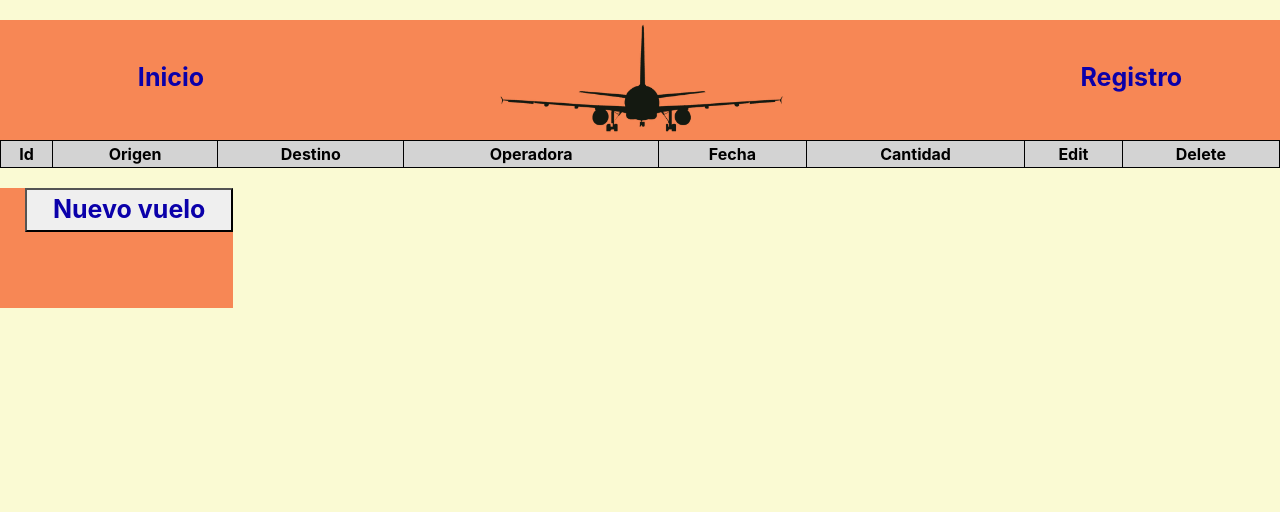
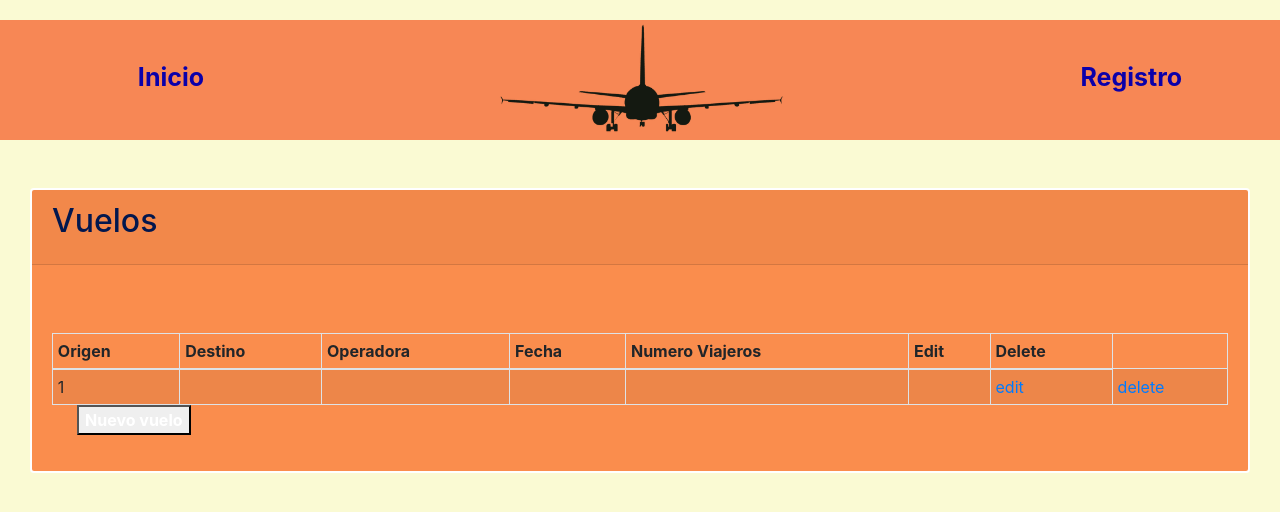
Before and after one commit to Jachada/GestionDeVuelos, a PHP site: page /content/vuelosGestor.php in a window 1280 px wide. Shown: the top 512 px of the page. Run offline with PHP 8.4, Linux system fonts and the light colour scheme; tables that the repository leaves empty or names only in its code hold one stand-in row (values such as "Sample post"); data that the repository does not hold is empty.

Commit message:
Update vuelosGestor.php

```diff
--- a/content/vuelosGestor.php
+++ b/content/vuelosGestor.php
@@ -8,27 +8,6 @@
     <title>VUELOS GESTOR</title>
     <link rel="stylesheet" href="../style/bootstrap.min.css">
     <link rel="stylesheet" href="../style/style.css">
-    <style>
-        table,
-        th,
-        td {
-            margin: auto;
-            border: 1px solid black;
-            border-collapse: collapse;
-            background-color: lightgray;
-            text-align: center;
-
-
-        }
-
-        td {
-            padding: 12px;
-        }
-
-        body {
-            color: black;
-        }
-    </style>
 </head>
 
 <body>
@@ -53,42 +32,37 @@
 
 
                         <li class="">
-                            <a href="registro.php"><i class=""></i><span><strong>Registro</strong></span></a>
+                            <a href="./content/registro.php"><i class=""></i><span><strong>Registro</strong></span></a>
                         </li>
 
                     </ul>
                 </nav>
             </header>
         </div>
+        <div class="row-12 mt-5">
+            <div class="col-12 mb-3">
+                <section class="card ">
+                    <header class="card-header">
 
-
-    </div>
-    <table border=1 fopnt-color=black>
+                        <h2 class="card-title">Vuelos</h2>
+                    </header>
+                    <div class="card-body">
+                        <table class="table table-bordered table-striped table-sm mb-0">
                             <thead>
                                 <tr>
-                <th>Id</th>
                                     <th>Origen</th>
                                     <th>Destino</th>
                                     <th>Operadora</th>
                                     <th>Fecha</th>
-                <th>Cantidad</th>
+                                    <th>Numero Viajeros</th>
                                     <th>Edit</th>
                                     <th>Delete</th>
-
-
                                 </tr>
                             </thead>
-        <tbody>
+
 
                             <?php
                             include  'databaseManager.inc.php';
-
-            // ESTE USER (SESION) DEBE SER "GESTOR" PARA VER LA TABLA ENTERA!
-
-            session_start();
-            if (isset($_SESSION['perfil'])) {
-                if ($_SESSION['perfil'] == "Gestor") {
-
                             $arrayconvuelos = mostrarVuelos();
 
                             echo "</br>";
@@ -99,50 +73,46 @@
                             ?>
                                 <tr>
 
-                            <td><?php echo $vuelo['id']; ?></td>
-                            <td><?php echo $vuelo['CiudadOrigen']; ?></td>
-                            <td><?php echo $vuelo['CiudadDestino']; ?></td>
-                            <td><?php echo $vuelo['Operadora']; ?></td>
-                            <td><?php echo $vuelo['Fecha']; ?></td>
-                            <td><?php echo $vuelo['CantidadViajeros']; ?></td>
-                            <td><a href="edit.php?id=<?php echo $vuelo['id'] ?>">edit</a></td>
-                            <td><a href="delete.php?id=<?php echo $vuelo['id'] ?>">delete</a></td>
+                                    <td class="align-middle"><?php echo $vuelo['id']; ?></td>
+                                    <td class="align-middle"><?php echo $vuelo['CiudadOrigen']; ?></td>
+                                    <td class="align-middle"><?php echo $vuelo['CiudadDestino']; ?></td>
+                                    <td class="align-middle"><?php echo $vuelo['Operadora']; ?></td>
+                                    <td class="align-middle"><?php echo $vuelo['Fecha']; ?></td>
+                                    <td class="align-middle"><?php echo $vuelo['CantidadViajeros']; ?></td>
+                                    <td class="align-middle"><a href="edit.php?id=<?php echo $vuelo['id'] ?>">edit</a></td>
+                                    <td class="align-middle"><a href="delete.php?id=<?php echo $vuelo['id'] ?>">delete</a></td>
 
+
+                                <tr></tr>
                                 </tr>
                             <?php
                             endforeach;
-                } else {
-                    header("Location: login.php");
-                }
-            }
 
                             ?>
                             </tbody>
                         </table>
-    </tbody>
-    </table>
-
-
                         <div class="row">
-
                             <header class="pie de pagina">
-            <div class="menu_bar d-flex justify-content-center align-content-center">
-                <a href="#" class="bt-menu"><img src="../images/logo.png" alt="" class=""><i class="fas fa-bars"></i></a>
-            </div>
-
-            <nav class="menu">
+                                <nav class="menu1">
                                     <ul class="d-flex d-inline-block justify-content-around align-items-center">
 
 
-
-                    <li class="">
+                                    <li class="" >
                                             <button type="button"><a href="create.php"><i class=""></i><span><strong>Nuevo vuelo</strong></span></a></button>
                                         </li>
-
                                     </ul>
                                 </nav>
                             </header>
                         </div>
+                    </div>
+                </section>
+            </div>
+        </div>
+
+
+
+
+
 </body>
 
 </html>
```
Lines whose indentation alone changed are shown as unchanged.
